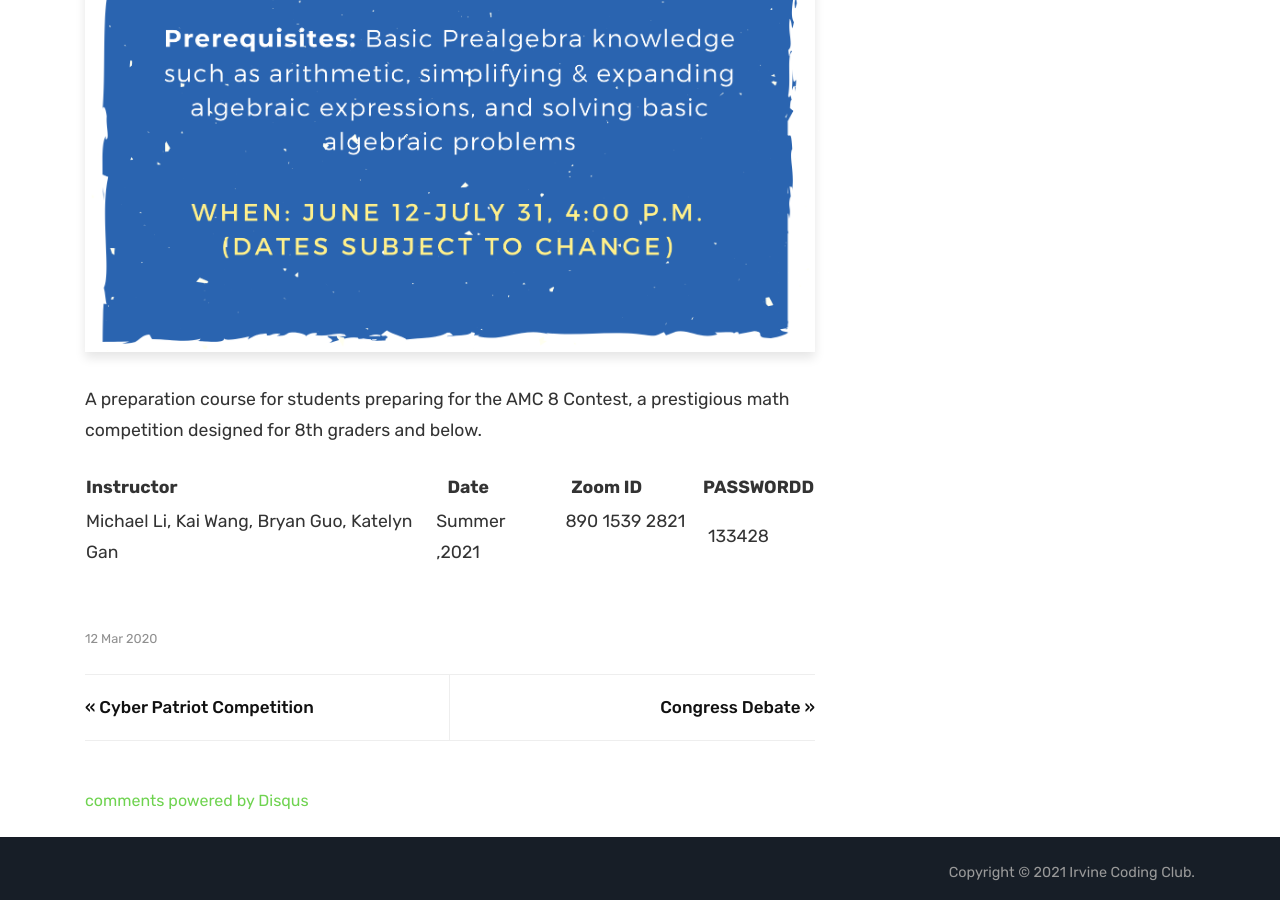
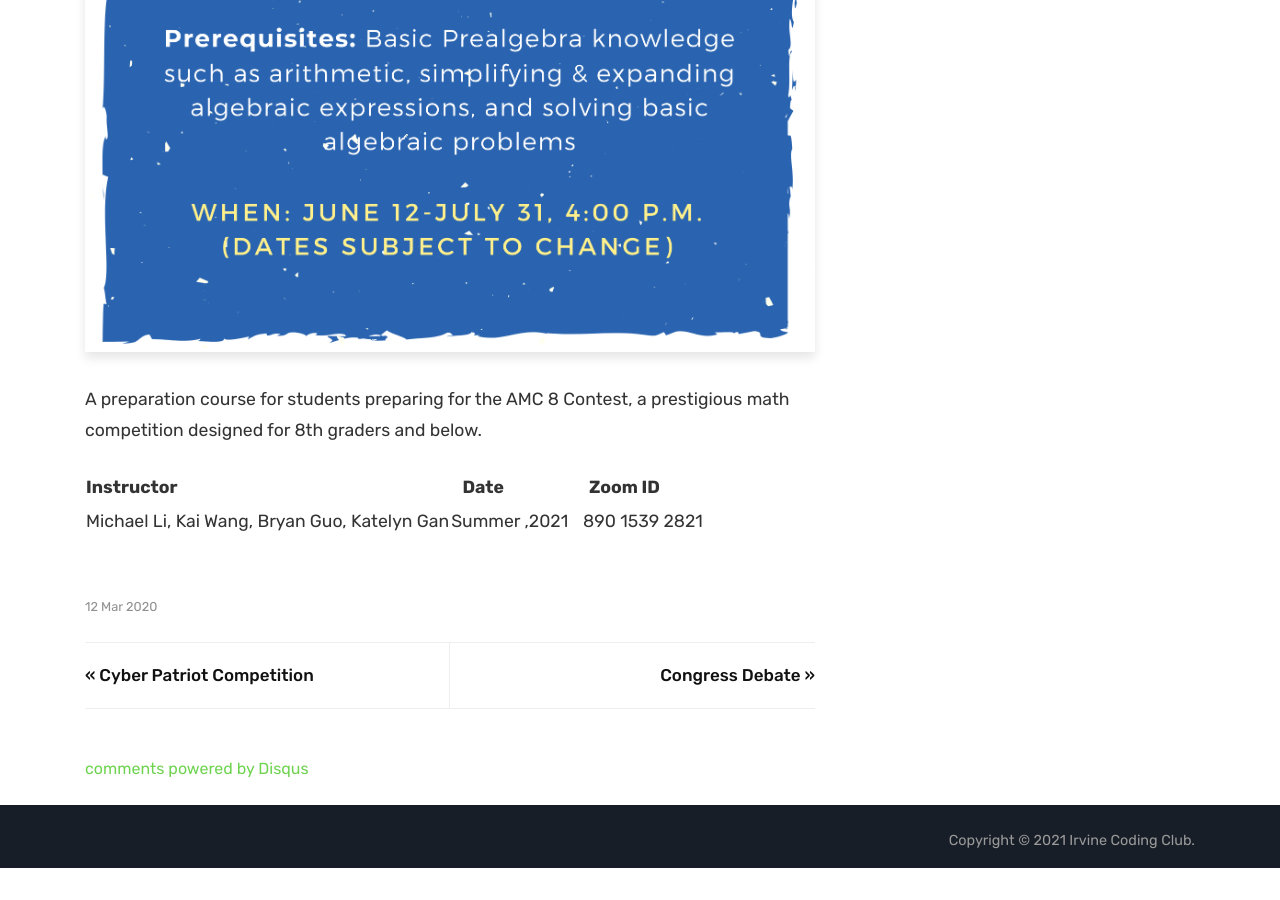
Before and after one commit to irvinecodingclub/irvinecodingclub.github.io, a Jekyll site: the page built from _posts/2020-03-12-amc8-prep.md, in a window 1280 px wide and 900 px high, scrolled down 868 px. Built offline with Jekyll 4.4.1, drawn with Linux system fonts in a browser that asks for light colours; comment, search, counter and statistics services are not loaded; after the commit the page ends 1736 px from its top, so only the background shows below that.

Commit message:
Update 2020-03-12-amc8-prep.md

```diff
--- a/_posts/2020-03-12-amc8-prep.md
+++ b/_posts/2020-03-12-amc8-prep.md
@@ -11,8 +11,8 @@
  A preparation course for students preparing for the AMC 8 Contest, a prestigious math competition designed for 8th graders and below.
 
 
-| Instructor  | &nbsp;&nbsp;&nbsp;Date&nbsp; | &nbsp;&nbsp; &nbsp;&nbsp;Zoom ID &nbsp; | &nbsp;PASSWORDD  |
-| :---        |    :----   |          :--- |  :--- |
-|Michael Li, Kai Wang, Bryan Guo, Katelyn Gan   | Summer ,2021   | &nbsp;&nbsp; 890 1539 2821 &nbsp; &nbsp; |&nbsp; 133428|
+| Instructor  | &nbsp;&nbsp;&nbsp;Date&nbsp; | &nbsp;&nbsp; &nbsp;&nbsp;Zoom ID &nbsp; |
+| :---        |    :----   |          :--- |
+|Michael Li, Kai Wang, Bryan Guo, Katelyn Gan   | Summer ,2021   | &nbsp;&nbsp; 890 1539 2821 &nbsp; &nbsp; |
 
 <br/>
```
